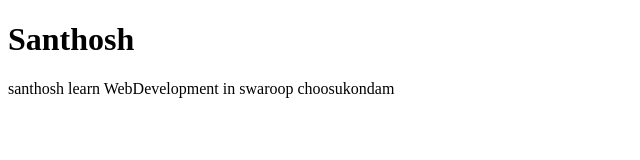
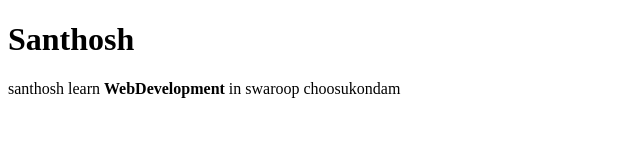
Before and after one commit to yatagirisanthosh/CodingWithSanthosh, a plain HTML site: page index.html in a window 1280 px wide. Shown: the full height of the page, 0-640 px from the left. Drawn offline with Linux system fonts and the light colour scheme.

Commit message:
changed website

```diff
--- a/index.html
+++ b/index.html
@@ -7,6 +7,8 @@
 </head>
 <body>
     <h1>Santhosh</h1>
-    <p>santhosh learn WebDevelopment in swaroop choosukondam</p>
+    <p>santhosh learn <strong>WebDevelopment</strong> in swaroop choosukondam
+
+    </p>
 </body>
 </html>
```
